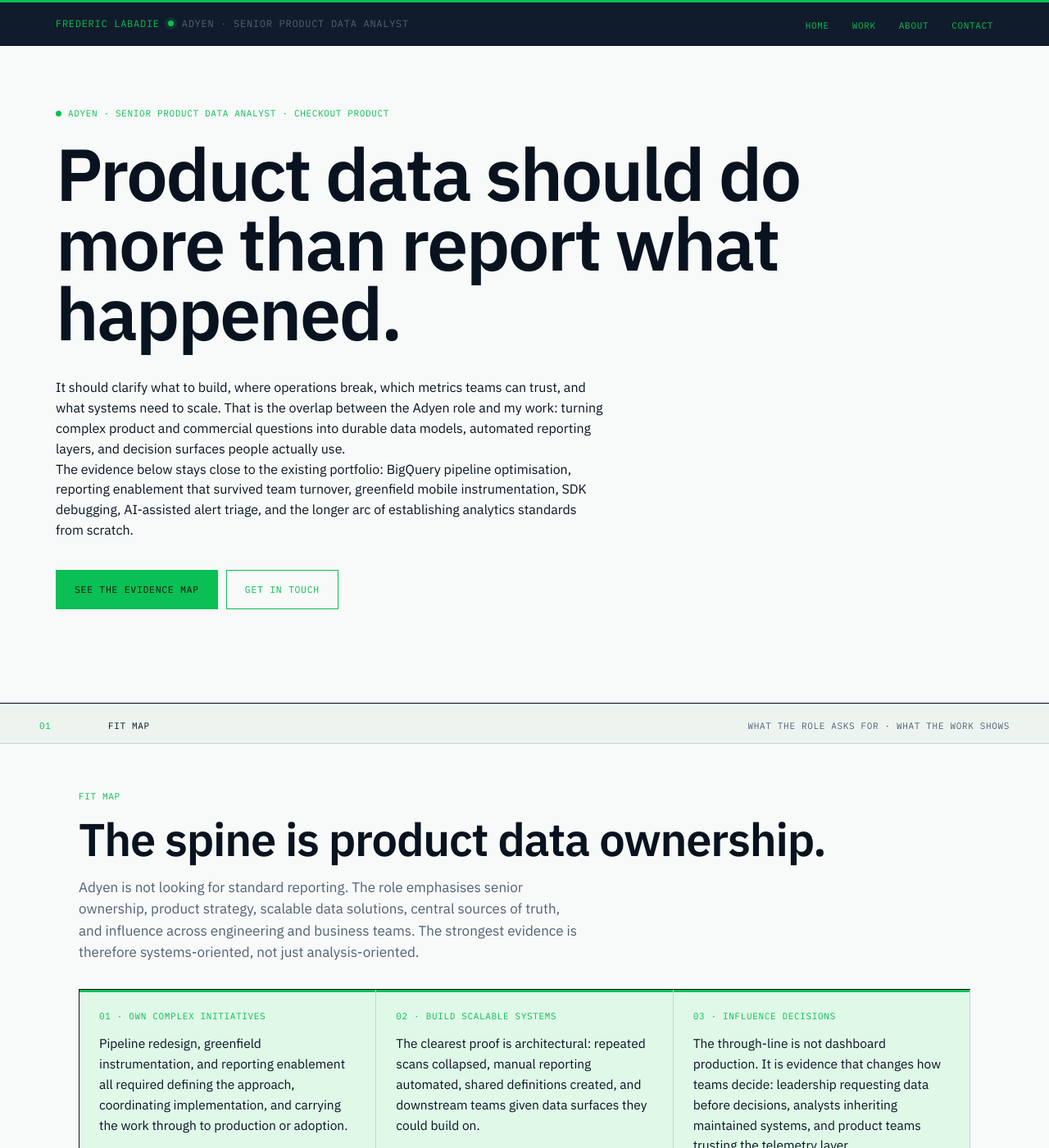
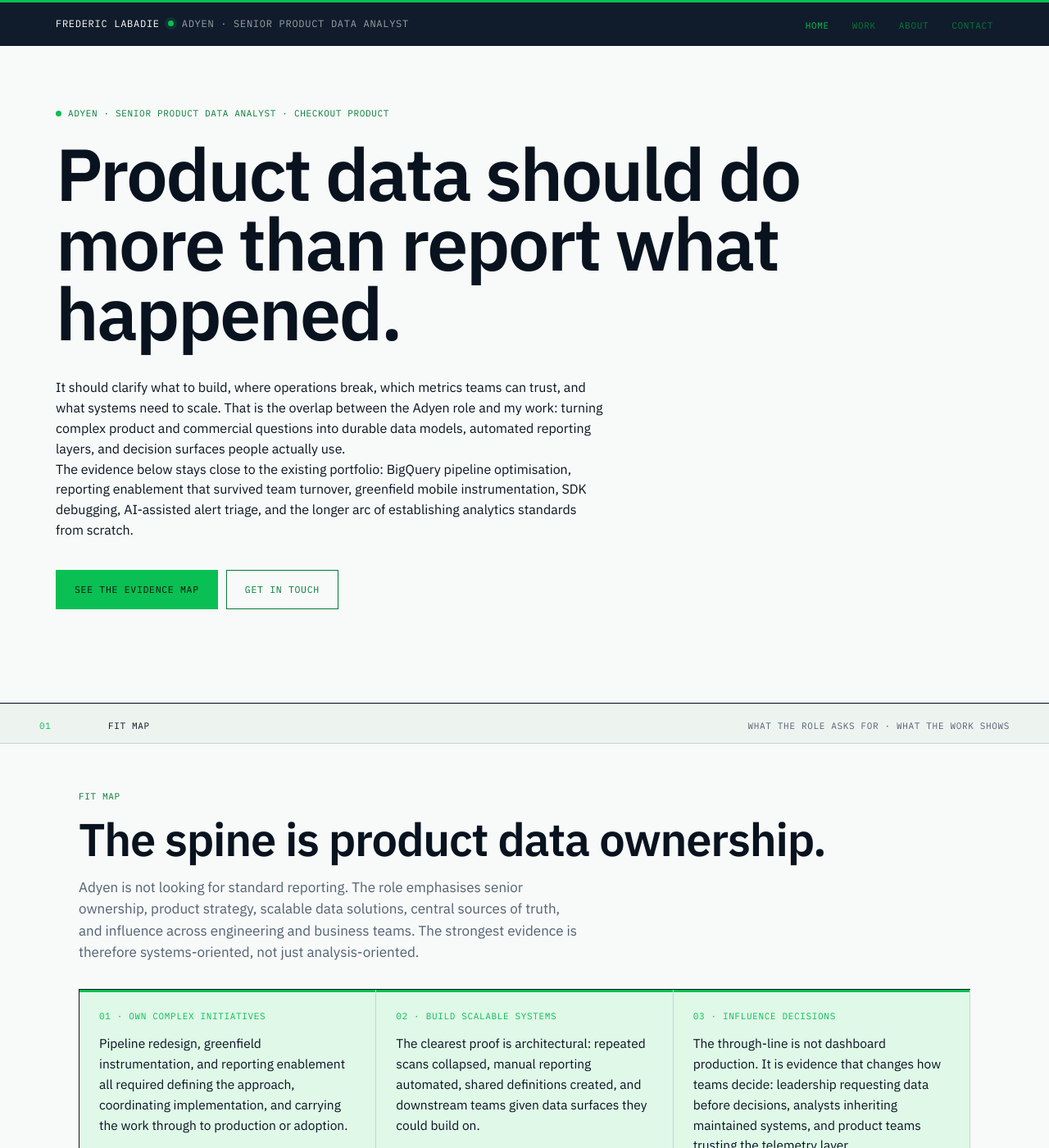
Before and after one commit to fredericlabadie/fredericlabadie.github.io, a Jekyll site: the page built from adyen/index.html, in a window 1280 px wide and 1400 px high. Shown: the whole window at 82% size. Built offline with Jekyll 4.4.1, drawn with Linux system fonts in a browser that asks for light colours; comment, search, counter and statistics services are not loaded.

Commit message:
Refine Adyen accent contrast

```diff
--- a/css/adyen.css
+++ b/css/adyen.css
@@ -7,7 +7,8 @@
 
 .adyen-microsite {
   --adyen-green: #0abf53;
-  --adyen-green-dark: #07883c;
+  --adyen-green-text: #067a39;
+  --adyen-green-dark: #045f2e;
   --adyen-green-soft: #dff8e8;
   --adyen-green-wash: #f1fbf5;
   --adyen-ink: #09131f;
@@ -26,7 +27,7 @@
   --c-border: var(--adyen-line);
   --c-card-border: var(--adyen-line);
   background:
-    radial-gradient(circle at 1px 1px, rgba(10, 191, 83, 0.12) 1px, transparent 0) 0 0 / 22px 22px,
+    radial-gradient(circle at 1px 1px, rgba(10, 191, 83, 0.08) 1px, transparent 0) 0 0 / 22px 22px,
     var(--adyen-paper);
 }
 
@@ -36,15 +37,26 @@
   border-bottom: 1px solid #09131f;
 }
 
+.adyen-microsite .nav-brand {
+  color: #fff;
+}
+
+.adyen-microsite .nav-brand-role {
+  color: rgba(255, 255, 255, 0.58);
+}
+
 .adyen-microsite .nav-brand-dot {
   background: var(--adyen-green);
   box-shadow: 0 0 0 4px rgba(10, 191, 83, 0.14);
 }
 
 .adyen-microsite .nav a:hover,
-.adyen-microsite .nav a[aria-current="page"],
+.adyen-microsite .nav a[aria-current="page"] {
+  color: var(--adyen-green);
+}
+
 .adyen-microsite a {
-  color: var(--adyen-green);
+  color: var(--adyen-green-text);
 }
 
 .adyen-microsite .hero,
@@ -77,7 +89,12 @@
 .adyen-microsite .deeper-label,
 .adyen-microsite .tag,
 .adyen-microsite .metric-label {
-  color: var(--adyen-green);
+  color: var(--adyen-green-text);
+}
+
+.adyen-microsite .eyebrow::before,
+.adyen-microsite .section-eyebrow::before {
+  background: var(--adyen-green);
 }
 
 .adyen-microsite .section-head {
@@ -130,8 +147,8 @@
 .adyen-microsite .btn-secondary,
 .adyen-microsite .btn-secondary:visited {
   background: transparent;
-  border-color: var(--adyen-green);
-  color: var(--adyen-green);
+  border-color: var(--adyen-green-text);
+  color: var(--adyen-green-text);
 }
 
 .adyen-microsite .btn-secondary:hover,
@@ -172,10 +189,13 @@
 
 .adyen-microsite .metric-value,
 .adyen-microsite .flow-num,
-.adyen-microsite .case-toc-num,
+.adyen-microsite .case-toc-num {
+  color: var(--adyen-green);
+}
+
 .adyen-microsite .channel-label,
 .adyen-microsite .channel-primary .channel-label {
-  color: var(--adyen-green);
+  color: var(--adyen-green-text);
 }
 
 .adyen-microsite .case-card {
```
